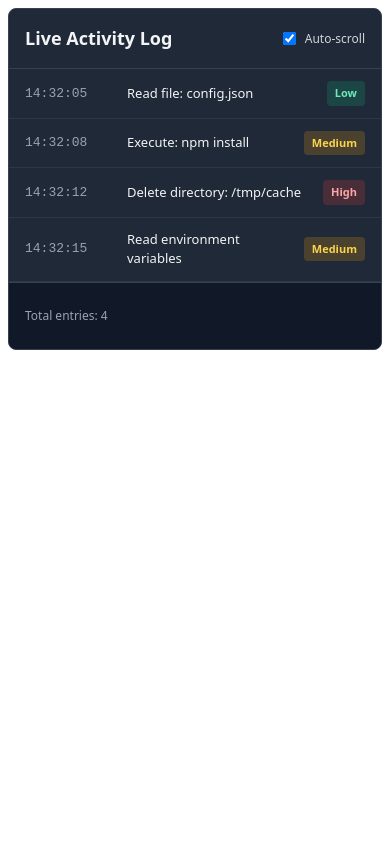
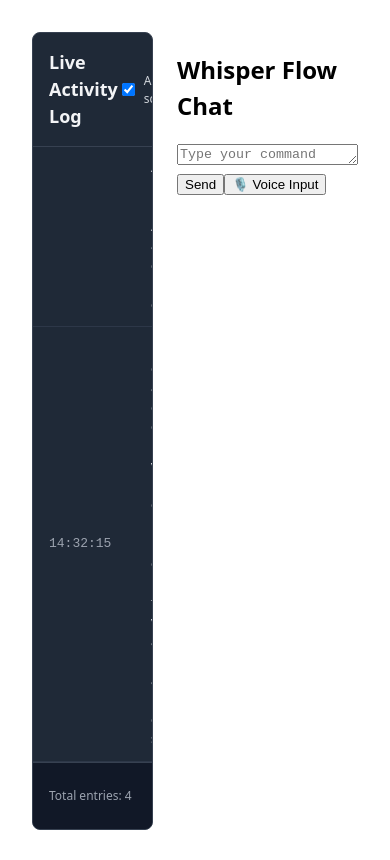
Before and after one commit to SeanSan06/claw-jail, a React (Vite) app in the folder frontend/: page / in a window 390 px wide. Built offline with nearby package versions, Linux system fonts and the light colour scheme.

Commit message:
feat: Add basic structure for the chat area
The chat area allows users to either type in their own messages and send
them or click the microphone button to speak and have their speech
transcribed and sent as a message.

```diff
--- a/frontend/src/components/WhisperFlowChat.jsx
+++ b/frontend/src/components/WhisperFlowChat.jsx
@@ -1,11 +1,58 @@
-// WhisperFlow will use the model to capture the users voice input and turn those
-// into certain commands that the bot can understand. This will be the one way
-// that users interact with the bot, and will be the most important component of
-// the frontend.
+import { useState, useRef } from 'react';
+
 function WhisperFlowChat() {
-    return  (
-        <div>
-            <Form />
+    const [input, setInput] = useState('');
+    const [isListening, setIsListening] = useState(false);
+    const textareaRef = useRef(null);
+
+    // Auto-expand textarea as user types
+    const handleInputChange = (e) => {
+        setInput(e.target.value);
+        if (textareaRef.current) {
+            textareaRef.current.style.height = 'auto';
+            textareaRef.current.style.height = Math.min(textareaRef.current.scrollHeight, 200) + 'px';
+        }
+    };
+
+    const handleSend = () => {
+        if (input.trim()) {
+            console.log('Sending:', input);
+            setInput('');
+            if (textareaRef.current) {
+                textareaRef.current.style.height = 'auto';
+            }
+        }
+    };
+
+    const handleVoiceInput = () => {
+        setIsListening(!isListening);
+        // TODO: Implement Web Speech API or call backend voice service
+        console.log('Voice input:', isListening ? 'stopped' : 'started');
+    };
+
+    return (
+        <div id="whisper-flow-chat">
+            <h2>Whisper Flow Chat</h2>
+            <div id="chat-container">
+                {/* Chat messages will display here */}
+            </div>
+
+            <div id="input-container">
+                <textarea
+                    ref={textareaRef}
+                    value={input}
+                    onChange={handleInputChange}
+                    placeholder="Type your command here..."
+                    rows="1"
+                />
+                <button onClick={handleSend}>Send</button>
+                <button
+                    onClick={handleVoiceInput}
+                    className={isListening ? 'listening' : ''}
+                >
+                    {isListening ? '🎙️ Listening...' : '🎙️ Voice Input'}
+                </button>
+            </div>
         </div>
     );
 }
--- a/frontend/src/pages/HomePage.jsx
+++ b/frontend/src/pages/HomePage.jsx
@@ -1,9 +1,11 @@
 import LiveActivityLog from '../components/LiveActivityLog';
+import WhisperFlowChat from '../components/WhisperFlowChat';
 
 function HomePage() {
     return  (
-        <div>
+        <div id="home-page">
             <LiveActivityLog />
+            <WhisperFlowChat />
         </div>
     );
 }
--- a/frontend/src/styles/styles.css
+++ b/frontend/src/styles/styles.css
@@ -10,3 +10,12 @@
     color: var(--text-color);
     background-color: var(--tinted-bg-color);
 }
+
+#home-page {
+    display: flex;
+    flex-direction: row;
+    gap: 24px;
+    padding: 24px;
+    height: 100vh;
+    box-sizing: border-box;
+}
```
